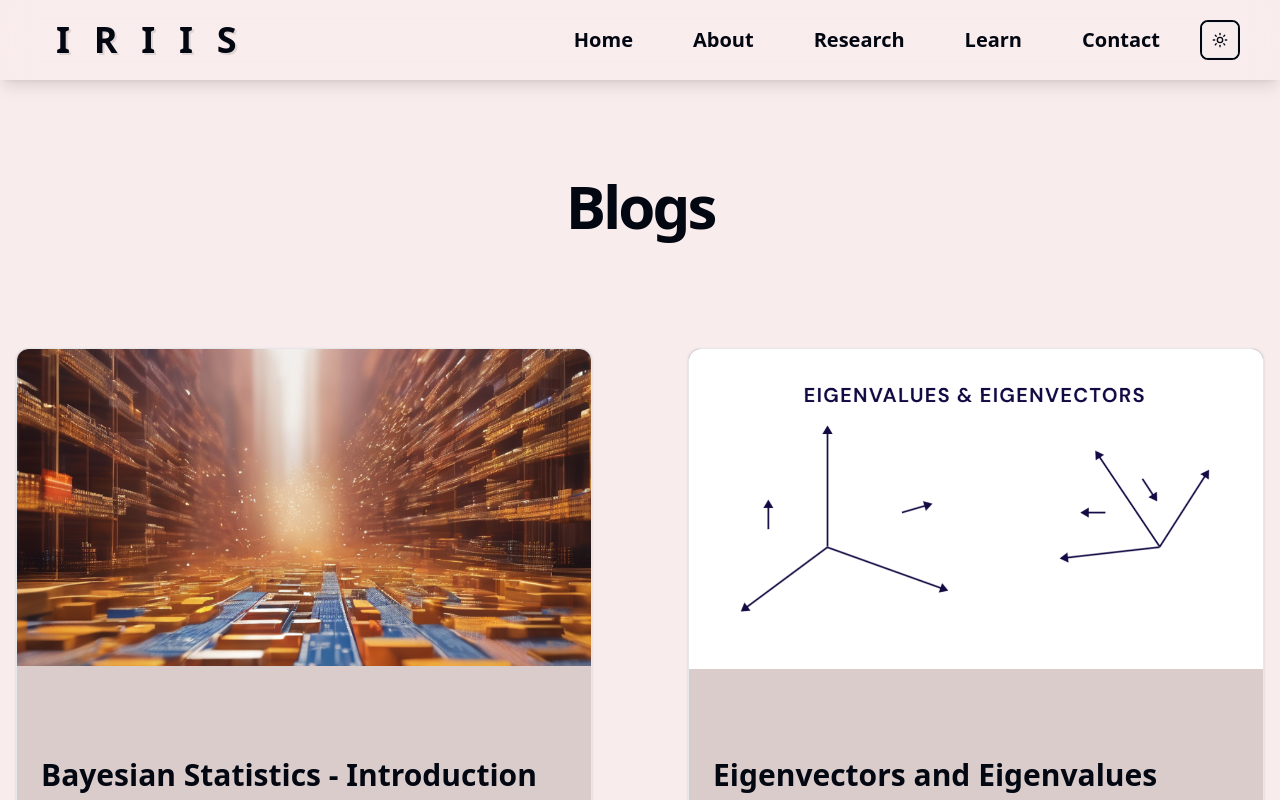
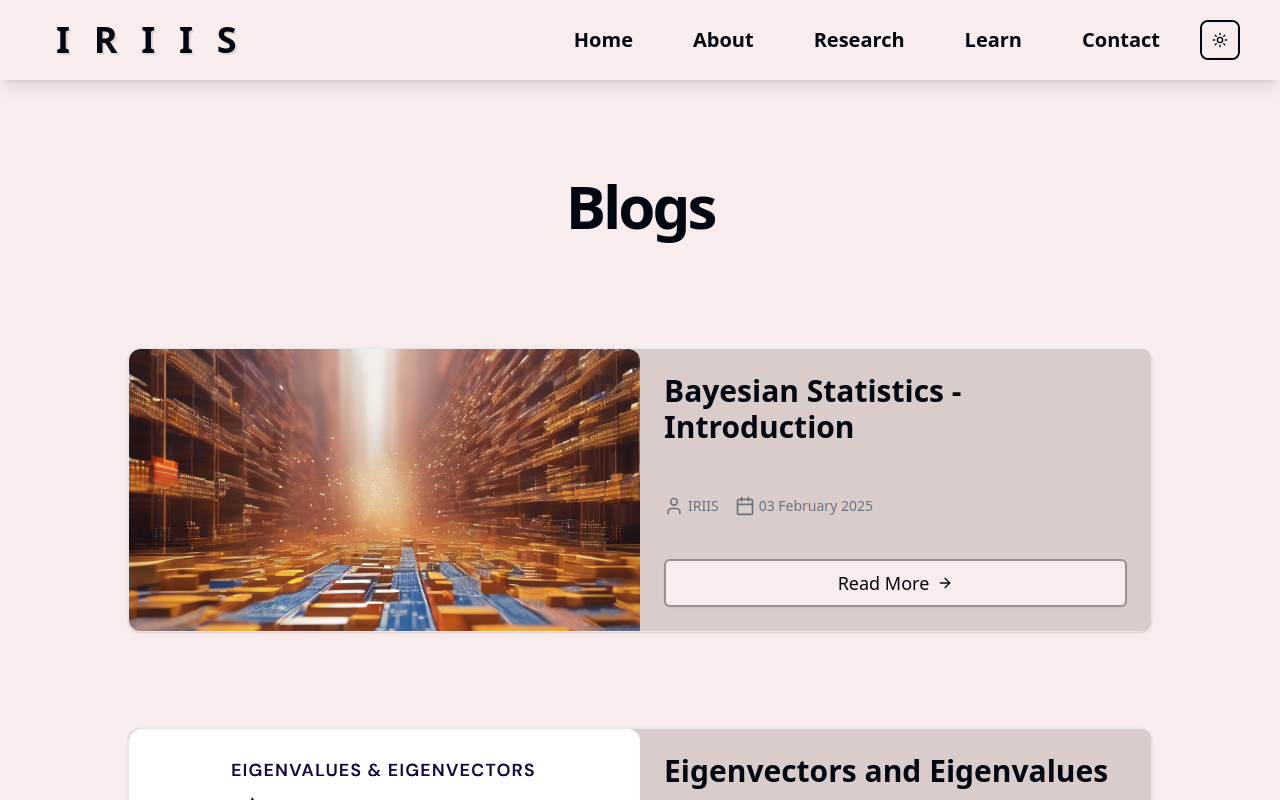
Before and after one commit to iriis-research/iriis-research.github.io, a Next.js app: page /blog in a window 1280 px wide. Shown: the top 800 px of the page. Built offline with nearby package versions, Linux system fonts and the light colour scheme.

Commit message:
test update

```diff
--- a/app/blog/[slug]/page.tsx
+++ b/app/blog/[slug]/page.tsx
@@ -1,3 +1,4 @@
+// app/blog/[slug]/page.tsx
 import fs from 'fs';
 import path from 'path';
 import matter from 'gray-matter';
@@ -48,7 +49,7 @@ export async function generateMetadata({ params }: { params: { slug: string } })
 
   if (!fs.existsSync(filepath)) {
     return {
-      title: 'Research Not Found | IRIIS'
+      title: 'Blog Not Found | IRIIS'
     };
   }
 
--- a/app/blog/page.tsx
+++ b/app/blog/page.tsx
@@ -60,7 +60,7 @@ export default function Research() {
           </h1>
         </div>
 
-        <div className="grid grid-cols-1 md:grid-cols-2 lg:grid-cols-2 justify-center gap-24 pb-16">
+        <div className="grid grid-cols-1 md:grid-cols-1 lg:grid-cols-1 justify-center gap-24 pb-16">
           {BlogPosts.map((post, index) => (
             <BlogCard key={post.slug} {...post} />
           ))}
--- a/app/content/news-data/coling-2025-paper.json
+++ b/app/content/news-data/coling-2025-paper.json
@@ -4,7 +4,7 @@
     "intro": "We are thrilled to announce that our paper, 'Development of Pre-Trained Transformer-based Models for the Nepali Language,' has been accepted at @COLING2025! ",
     "author": "IRIIS",
     "date": "12/04/2024",
-    "image": "/news/iriis-launch/iriis-first.jpg",
+    "image": "/news/coling-2025/coling-2025.jpg",
     "content": [
       {
         "heading": "More Info at:",
--- a/app/news/[id]/page.tsx
+++ b/app/news/[id]/page.tsx
@@ -56,21 +56,29 @@ export default function ArticlePage({ params }: { params: { id: string } }) {
 
   return (
     <div className="container mx-auto px-6 py-12">
-      <h1 className="text-5xl font-bold tracking-tighter sm:text-5xl md:text-5xl pt-64 pb-6">
+      {/* Title */}
+      <h1 className="text-3xl sm:text-4xl md:text-5xl font-bold tracking-tighter pt-64 pb-6">
         {article.title}
       </h1>
+
+      {/* Intro */}
       <section className="mb-12">
-        <p className="text-2xl mt-6">{article.intro}</p>
+        <p className="text-lg sm:text-xl md:text-2xl mt-6">{article.intro}</p>
 
-        {article.content.map((topic: { heading: string | number | bigint | boolean | ReactElement<any, string | JSXElementConstructor<any>> | Iterable<ReactNode> | ReactPortal | Promise<AwaitedReactNode> | null | undefined; body: any; }, index: Key | null | undefined | any) => (
+        {/* Content */}
+        {article.content.map((topic: { heading: string | number | bigint | boolean | ReactElement<any, string | JSXElementConstructor<any>> | Iterable<ReactNode> | ReactPortal | Promise<AwaitedReactNode> | null | undefined; body: any; }, index: Key | null | undefined| any) => (
           <section key={index}>
-            <h2 className="text-4xl font-bold tracking-tighter sm:text-4xl md:text-4xl pt-12 pb-6">
+            {/* Heading */}
+            <h2 className="text-2xl sm:text-3xl md:text-4xl font-bold tracking-tighter pt-12 pb-6">
               {topic.heading}
             </h2>
+
+            {/* Body */}
             <div
-              className="text-2xl"
+              className="text-base sm:text-lg md:text-xl"
               dangerouslySetInnerHTML={{ __html: topic.body }} // Render HTML
             ></div>
+
             <div className="pb-36"></div>
           </section>
         ))}
--- a/app/research/[slug]/page.tsx
+++ b/app/research/[slug]/page.tsx
@@ -130,7 +130,7 @@ export default async function ResearchPost({ params }: { params: { slug: string
         </p>
       </div>
       <div
-        className="prose max-w-5xl prose-xl dark:prose-invert"
+        className="prose max-w-5xl md:prose-xl sm:prose-lg prose-lg dark:prose-invert"
         dangerouslySetInnerHTML={{ __html: htmlContent }}
       ></div>
       <div className='pt-8 flex items-center justify-center pb-16'>
--- a/components/Cards/BlogCard.tsx
+++ b/components/Cards/BlogCard.tsx
@@ -1,8 +1,8 @@
 // components/Cards/BlogCard.tsx
 "use client";
-import React from 'react';
-import Link from 'next/link';
-import { Calendar, User, ArrowRight } from 'lucide-react';
+import React from "react";
+import Link from "next/link";
+import { Calendar, User, ArrowRight } from "lucide-react";
 import { Button } from "@/components/ui/button";
 import { Card } from "@/components/ui/card";
 
@@ -23,28 +23,30 @@ const BlogCard: React.FC<BlogCardProps> = ({
   author,
   image,
 }) => {
-
   return (
-    <Card className="max-w-screen-2xl max-h-screen-2xl overflow-hidden bg-gradient-to-r hover:shadow-heavy hover:border-foreground cursor-pointer">
-    <div className="group relative bg-background/50 rounded-xl shadow-md hover:shadow-heavy">
-      <div className="w-full h-96 relative overflow-hidden rounded-t-xl">
+    <Card className="w-full max-w-screen-lg mx-auto overflow-hidden bg-gradient-to-r hover:shadow-heavy hover:border-foreground cursor-pointer">
+      <div className="group relative bg-background/50 rounded-xl shadow-md hover:shadow-heavy flex flex-col md:flex-row">
+        {/* Image Section */}
+        <div className="w-full md:w-1/2 h-64 md:h-auto relative overflow-hidden rounded-t-xl md:rounded-l-xl">
           <img
             src={image}
             alt={title}
-          className="object-cover transform group-hover:scale-105 transition-transform duration-300"
+            className="w-full h-full object-cover transform group-hover:scale-105 transition-transform duration-300"
           />
-        <div className="absolute inset-0 bg-gradient-to-t"/>
+          <div className="absolute inset-0 bg-gradient-to-t" />
         </div>
 
-      <div className="p-6">
-        <h2 className="text-3xl font-bold mb-3 line-clamp-2 group-hover:text-primary transition-colors">
+        {/* Content Section */}
+        <div className="p-6 flex-1 flex flex-col justify-between">
+          {/* Title */}
+          <h2 className="text-2xl md:text-3xl font-bold mb-3 line-clamp-2 group-hover:text-primary transition-colors">
             {title}
           </h2>
 
-        <p className="text-lg mb-4 line-clamp-3">
-          {description}
-        </p>
+          {/* Description */}
+          <p className="text-base md:text-lg mb-4 line-clamp-3">{description}</p>
 
+          {/* Metadata */}
           <div className="flex items-center gap-4 text-sm text-muted-foreground mb-4">
             <div className="flex items-center gap-1">
               <User size={20} />
@@ -53,24 +55,31 @@ const BlogCard: React.FC<BlogCardProps> = ({
             <div className="flex items-center gap-1">
               <Calendar size={20} />
               <span>
-              {new Date(date).toLocaleDateString('en-GB', {
-                day: '2-digit',
-                month: 'long',
-                year: 'numeric'
+                {new Date(date).toLocaleDateString("en-GB", {
+                  day: "2-digit",
+                  month: "long",
+                  year: "numeric",
                 })}
               </span>
             </div>
           </div>
 
+          {/* Read More Button */}
           <Button
             variant="outline"
-          className="flex border-foreground border-solid border-2"
-          size='lg'
+            className="flex border-foreground/40 hover:border-foreground border-solid border-2 mt-4"
+            size="lg"
             asChild
           >
-          <Link href={`/blog/${slug}`} className="text-xl flex items-center">
+            <Link
+              href={`/blog/${slug}`}
+              className="text-base md:text-lg flex items-center"
+            >
               Read More
-            <ArrowRight size={16} className="transition-transform group-hover/button:translate-x-1" />
+              <ArrowRight
+                size={16}
+                className="transition-transform group-hover/button:translate-x-1"
+              />
             </Link>
           </Button>
         </div>
--- a/components/Cards/NewsCard.tsx
+++ b/components/Cards/NewsCard.tsx
@@ -62,10 +62,10 @@ export default function NewsCard({
           group
           bg-background
           border
-          border-foreground/20
-          hover:border-foreground/40
+          border-foreground/50
+          hover:border-foreground
           cursor-pointer
-          hover:shadow-lg
+          hover:shadow-heavy
           transition-all
           duration-300
         "
```
Also changed, not shown: components/Cards/ResearchCard.tsx (+29 -28 lines), public/news/coling-2025/coling-2025.jpg (added). Lines whose indentation alone changed are shown as unchanged.
